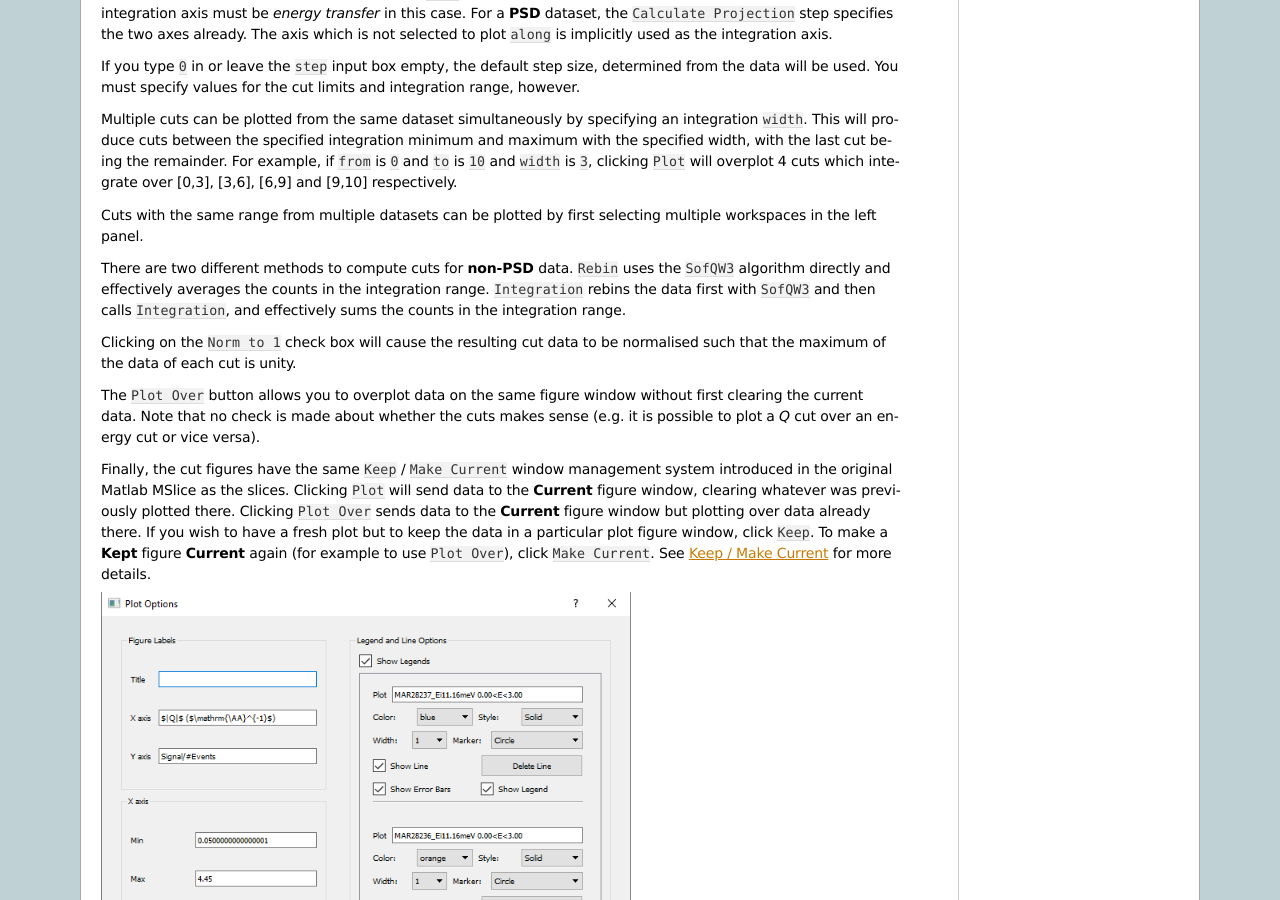
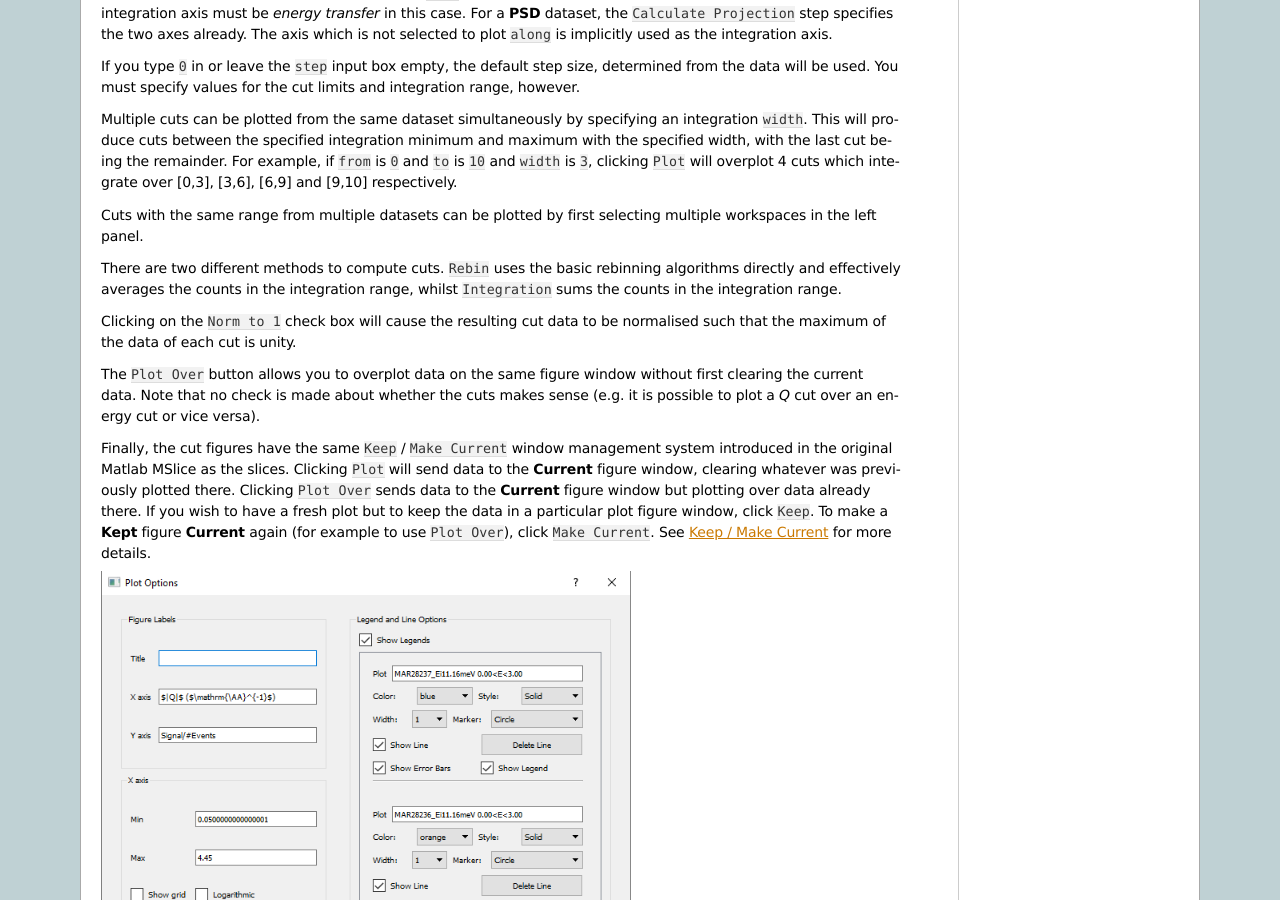
Before and after one commit to mantidproject/mslice, a Sphinx documentation site: the page built from docs/source/cutting.rst, in a window 1280 px wide and 900 px high, scrolled down 492 px. Built offline with Sphinx 7.4.7, drawn with Linux system fonts in a browser that asks for light colours; formulas are drawn with MathJax 3.

Commit message:
Impelemented changes requested in review

```diff
--- a/docs/source/cutting.rst
+++ b/docs/source/cutting.rst
@@ -30,9 +30,8 @@ integrate over [0,3], [3,6], [6,9] and [9,10] respectively.
 
 Cuts with the same range from multiple datasets can be plotted by first selecting multiple workspaces in the left panel.
 
-There are two different methods to compute cuts for **non-PSD** data. ``Rebin`` uses the ``SofQW3`` algorithm directly and
-effectively averages the counts in the integration range. ``Integration`` rebins the data first with ``SofQW3`` and then
-calls ``Integration``, and effectively sums the counts in the integration range.
+There are two different methods to compute cuts. ``Rebin`` uses the basic rebinning algorithms directly and effectively averages
+the counts in the integration range, whilst ``Integration`` sums the counts in the integration range.
 
 Clicking on the ``Norm to 1`` check box will cause the resulting cut data to be normalised such that the maximum of the data
 of each cut is unity.
```
